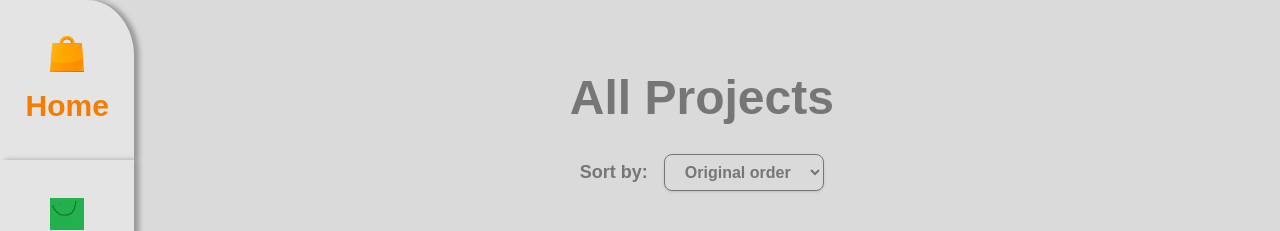
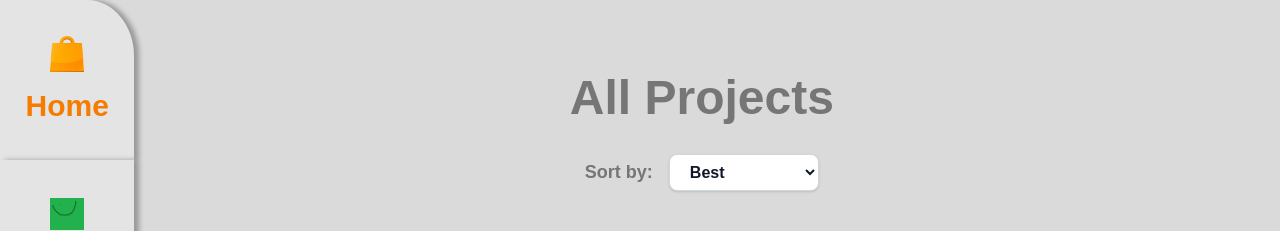
Before and after one commit to Linkerpink/linkerpink.github.io, a Next.js app in the folder linkerpink-portfolio/: page /all-projects in a window 1280 px wide. Shown: the top 231 px of the page. Built offline with nearby package versions, Linux system fonts and the light colour scheme.

Commit message:
sorting fixes

```diff
--- a/linkerpink-portfolio/src/app/all-projects/all-projects.ts
+++ b/linkerpink-portfolio/src/app/all-projects/all-projects.ts
@@ -14,8 +14,14 @@ export function sortProjects(projects: typeof allProjects, notReleasedNewest = t
     if (aNotReleased && bNotReleased) return 0;
     if (aNotReleased) return notReleasedNewest ? -1 : 1;
     if (bNotReleased) return notReleasedNewest ? 1 : -1;
-    // Compare actual dates
-    return new Date(b.date).getTime() - new Date(a.date).getTime();
+    // Both are released, compare dates
+    if (notReleasedNewest) {
+      // Newest first
+      return new Date(b.date).getTime() - new Date(a.date).getTime();
+    } else {
+      // Oldest first
+      return new Date(a.date).getTime() - new Date(b.date).getTime();
+    }
   });
 }
 
--- a/linkerpink-portfolio/src/app/all-projects/page.tsx
+++ b/linkerpink-portfolio/src/app/all-projects/page.tsx
@@ -2,9 +2,11 @@
 import GameCard from "../game-card";
 import { allProjects, sortProjects } from "./all-projects";
 import { useState } from "react";
+import { useTheme } from "../theme-context";
 
 export default function AllProjectsPage() {
   const [sortType, setSortType] = useState<'original' | 'alphabetical' | 'oldest' | 'newest'>('original');
+  const { theme } = useTheme();
 
   let sortedProjects = [...allProjects];
   if (sortType === 'alphabetical') {
@@ -21,14 +23,14 @@ export default function AllProjectsPage() {
       <div className="mb-8 flex flex-wrap gap-4 justify-center items-center">
         <label className="text-lg font-semibold">Sort by:</label>
         <select
-          className="px-4 py-2 rounded-lg border shadow focus:outline-none"
+          className={`px-4 py-2 rounded-lg border shadow focus:outline-none transition-colors duration-200 ${theme === 'dark' ? 'bg-gray-800 text-gray-100 border-gray-700' : 'bg-white text-gray-900 border-gray-300'}`}
           value={sortType}
           onChange={e => setSortType(e.target.value as typeof sortType)}
         >
-          <option value="original">Original order</option>
+          <option value="original">Best</option>
+          <option value="newest">New-Old</option>
+          <option value="oldest">Old-New</option>
           <option value="alphabetical">Alphabetical</option>
-          <option value="oldest">Oldest first</option>
-          <option value="newest">Newest first</option>
         </select>
       </div>
       <div className="flex flex-wrap justify-center gap-6 w-full px-0" style={{maxWidth: '100%'}}>
```
